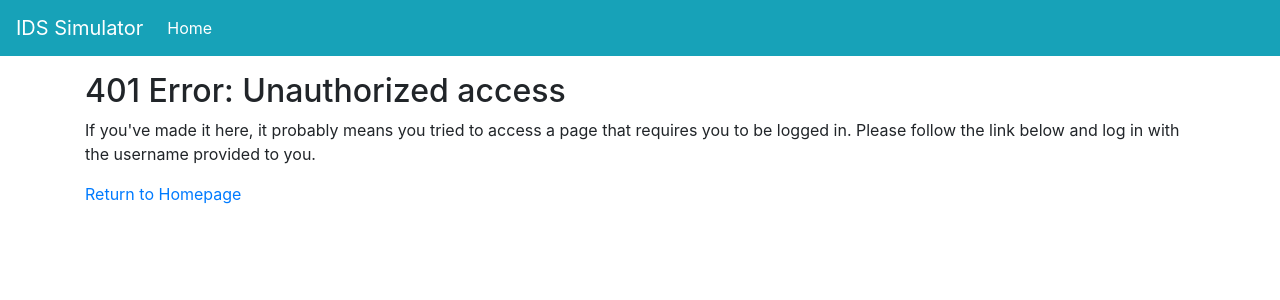
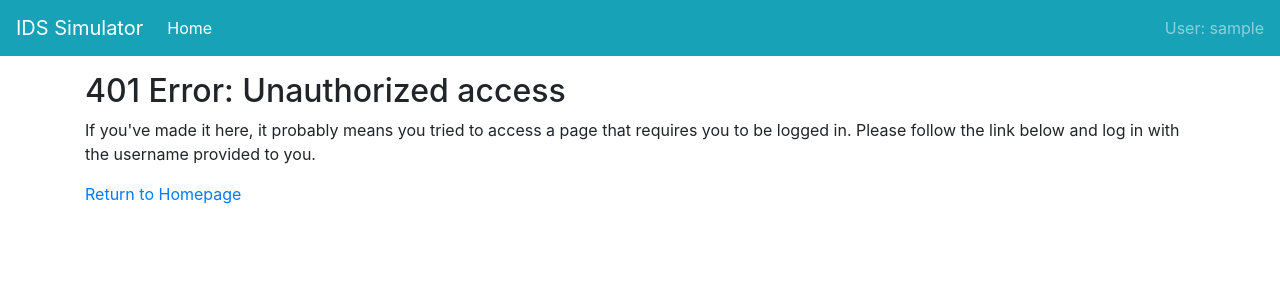
Before and after one commit to uncw-hfcs/ids-simulator, a Flask app: page /unauthorized in a window 1280 px wide. Shown: the top 300 px of the page. Run offline with Flask 2, Linux system fonts and the light colour scheme; the visitor is signed in with stand-in values (Sample User, id 1); data comes from the database, SQL or seed files in the repository; some libraries are stand-ins or nearby versions.

Commit message:
Display username in right end of navbar for convenience

```diff
--- a/templates/base.html
+++ b/templates/base.html
@@ -24,7 +24,8 @@
         <div class="alert alert-warning" role="alert">
             <h1>IDS Simulation Experiment - Javascript</h1>
             <p>You <em>must</em> have JavaScript enabled to participate in this experiment.</p>
-            <p>Please ensure that JavaScript is enabled, and that any browser extensions such as NoScript are not blocking scripts on this page.</p>
+            <p>Please ensure that JavaScript is enabled, and that any browser extensions such as NoScript are not
+                blocking scripts on this page.</p>
         </div>
     </noscript>
 
@@ -91,6 +92,9 @@
                         {% endif %}
                     </ul>
                 </div>
+                {% if current_user.is_authenticated %}
+                <span class="navbar-text ml-auto">User: {{current_user.username}}</span>
+                {% endif %}
             </nav>
         </div>
 
```
